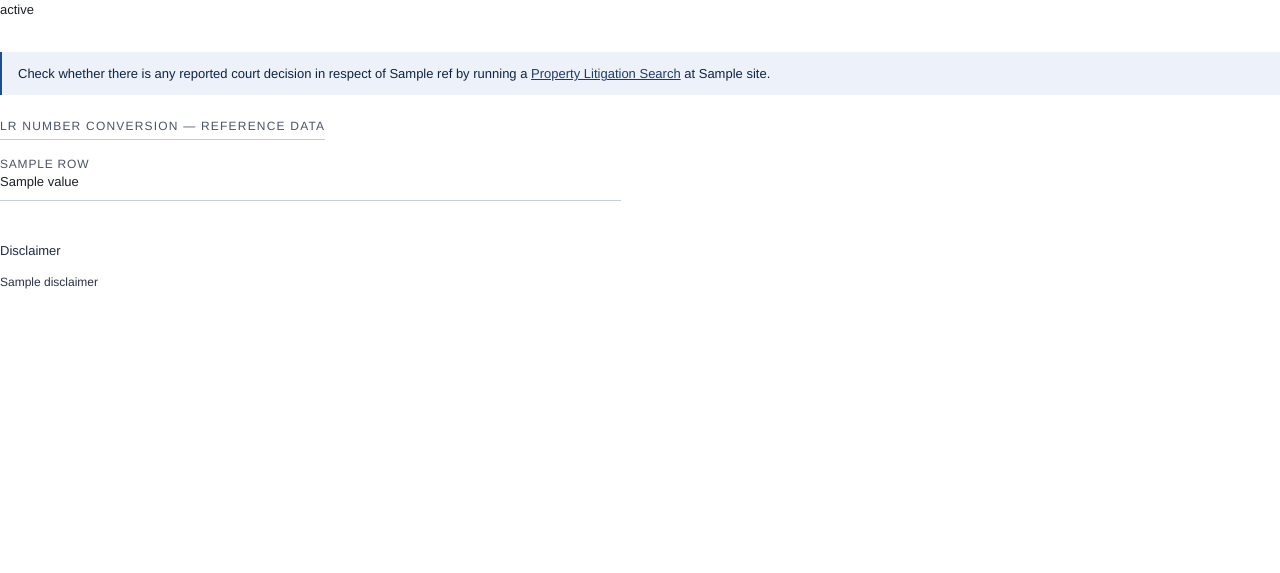
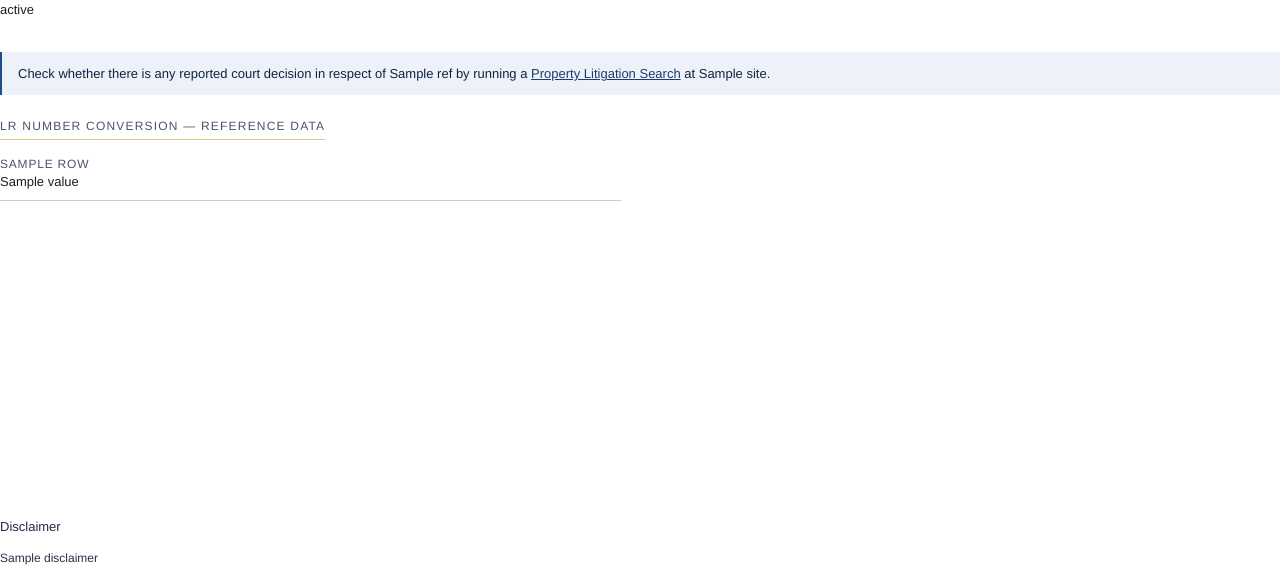
Before and after one commit to WahomeJeremy/OpenLawBackend, a Django app: template ndungu/templates/ndungu/certificate.html in a window 1280 px wide. Shown: the part 383-956 px from the top of the page. Run offline with Django 4.2, Linux system fonts and the light colour scheme; the template is opened without the code that fills it: most values are stand-ins (such as "Sample title", 1, 10 or a date in 2020); grey boxes marked "Sample" are stand-in pictures; some web fonts are replaced.

Commit message:
Ndung'u certificate: disclaimer pinned to the bottom of the last page; 'does not constitute legal advice' added
Co-Authored-By: Claude Sonnet 5.5 <noreply@anthropic.com>

```diff
--- a/ndungu/services.py
+++ b/ndungu/services.py
@@ -29,7 +29,7 @@ DISCLAIMER = (
     "Based on the 2004 Ndung'u Report (Commission of Inquiry into the "
     "Illegal/Irregular Allocation of Public Land). For historical due diligence "
     "only. Not a legal title or a substitute for an official Ministry of Lands "
-    "Registry search."
+    "Registry search. It does not constitute legal advice."
 )
 _ROMAN = {"1": "I", "2": "II", "3": "III"}
 
--- a/ndungu/templates/ndungu/certificate.html
+++ b/ndungu/templates/ndungu/certificate.html
@@ -166,6 +166,8 @@
 
 
   .section.disc { page-break-inside: avoid; break-inside: avoid; }
+  .disc-spacer { height: 62pt; }
+  .section.disc.pinned { position: absolute; left: 0; right: 0; bottom: 0; margin: 0; }
   ol.disclaimer { margin: 0; padding: 0; list-style: none; font-size: 9pt; line-height: 13.5pt; color: #293042; }
   ol.disclaimer li { margin-bottom: 4.5pt; }
   .elc .disc h2.sec { margin-bottom: 8.9pt; }
@@ -386,7 +388,9 @@
   {% include "ndungu/_conversion.html" %}
     {% endif %}
 
-    <div class="section disc">
+    {% comment %}Ndung'u: the disclaimer closes the last page, just above the footer rule; the spacer keeps the content clear of it.{% endcomment %}
+    <div class="disc-spacer"></div>
+    <div class="section disc pinned">
       <h2 class="sec">Disclaimer</h2>
       <ol class="disclaimer">
         <li>{{ cert.disclaimer }}</li>
```
